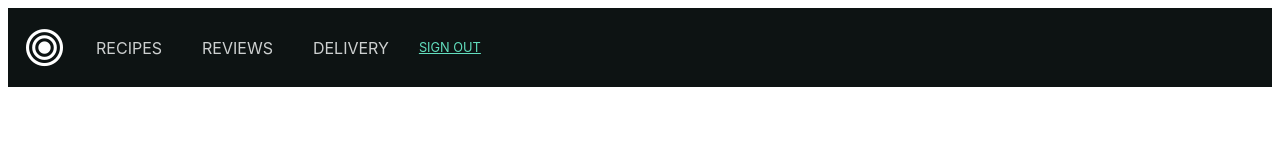
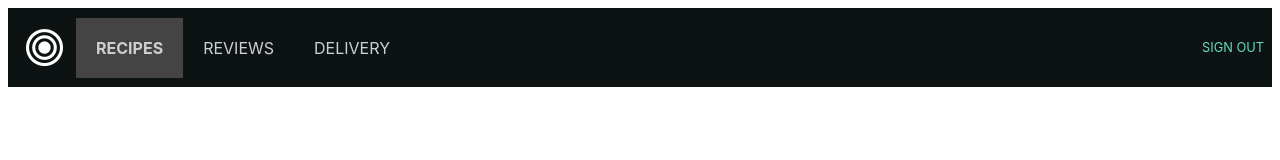
Before and after one commit to rafaelmvargas/midterm, a website: page index.html in a window 1280 px wide. Drawn offline with Linux system fonts and the light colour scheme.

Commit message:
add new custom CSS--correct!

```diff
--- a/index.html
+++ b/index.html
@@ -11,6 +11,27 @@
     <link rel="stylesheet" href="css/nav.css" />
     <style>
       /* styles - use a linked external style sheet */
+      .site-header {
+        display: flex;
+        flex: row wrap;
+      }
+
+      .site-nav {
+        display: flex;
+        flex: row wrap;
+      }
+
+      .active {
+        font-weight: bold;
+        color: #62debe;
+        background: #444;
+      }
+
+      .sign-out-link {
+        text-decoration: none;
+        flex-grow: auto;
+        margin-left: auto;
+      }
     </style>
   </head>
 
```
